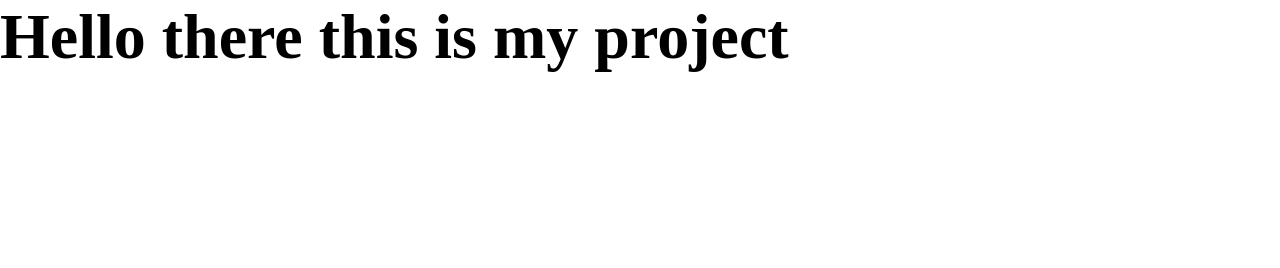
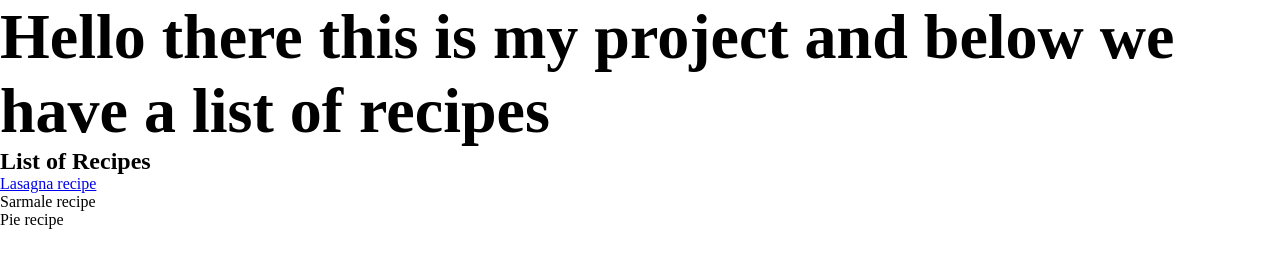
Before and after one commit to kosy200/odin-recipes, a plain HTML site: page index.html in a window 1280 px wide. Drawn offline with Linux system fonts and the light colour scheme.

Commit message:
Linked main HTML and recipes

```diff
--- a/index.html
+++ b/index.html
@@ -8,6 +8,12 @@
     <link rel="stylesheet" href="style.css" />
   </head>
   <body>
-    <h1>Hello there this is my project</h1>
+    <h1>Hello there this is my project and below we have a list of recipes</h1>
+    <ul>
+      <h2>List of Recipes</h2>
+      <li><a href="recipes/lasagna.html">Lasagna recipe</a></li>
+      <li><a href="recipes/sarmale.html"></a>Sarmale recipe</li>
+      <li><a href="recipes/pie.html"></a>Pie recipe</li>
+    </ul>
   </body>
 </html>
```
